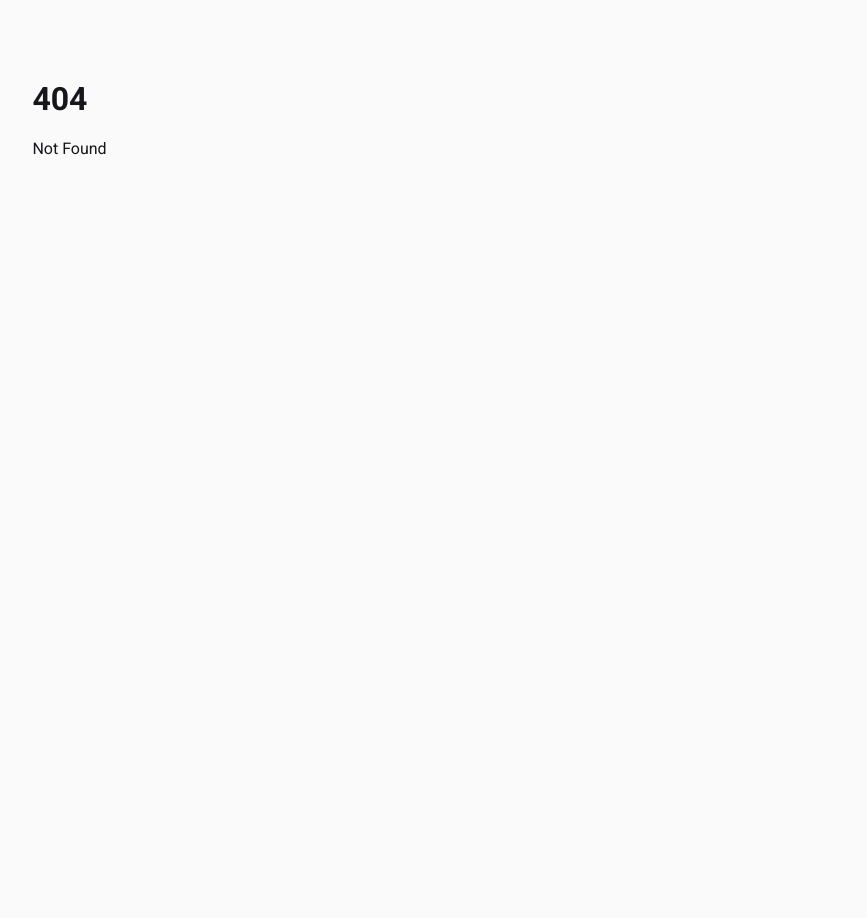
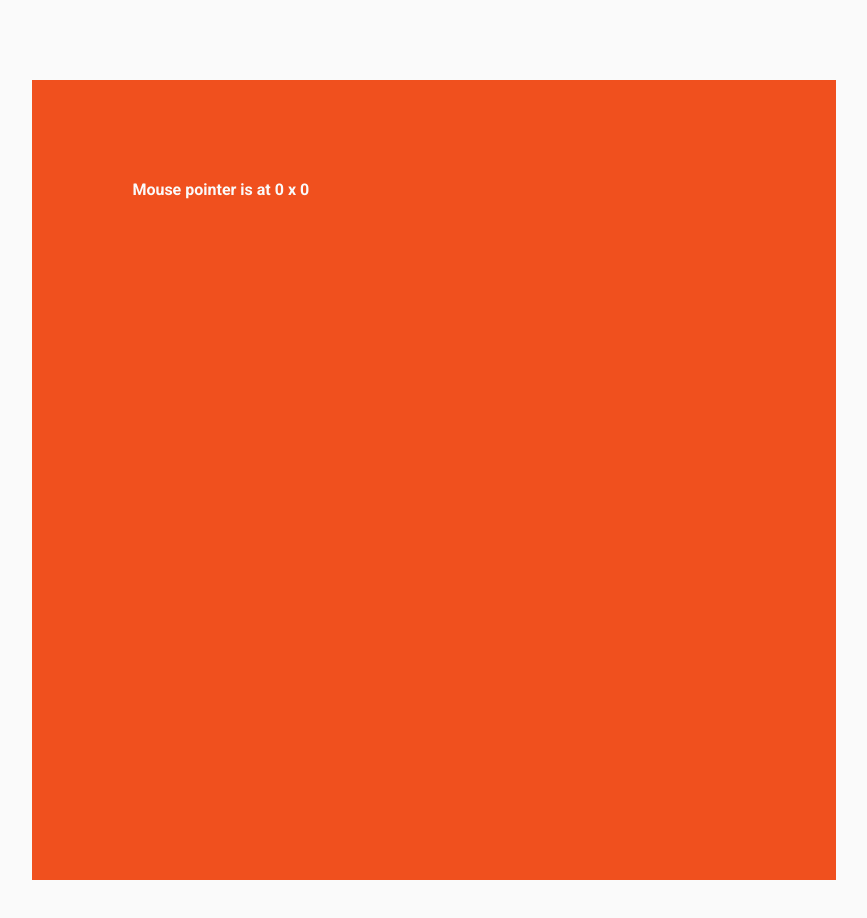
Before and after one commit to Miqueas/Learning-Notes, a SvelteKit app in the folder Svelte/: page /basic-svelte/events/dom-events in a window 1280 px wide. Before the commit this address had no page. Shown: the top 918 px of the page, without its empty margins (206-1073 px from the left). Before the commit the page ends 800 px from the top, so only its background shows below. Built offline with nearby package versions, Linux system fonts and the light colour scheme.

Commit message:
Svelte: added "dom events"

```diff
--- /dev/null
+++ b/Svelte/src/routes/basic-svelte/events/dom-events/+page.svelte
@@ -0,0 +1,24 @@
+<script>
+  let mouse = { x: 0, y: 0 }
+
+  function doHandleMouseMove(event) {
+    mouse.x = event.clientX
+    mouse.y = event.clientY
+  }
+</script>
+
+<main>
+  <div on:pointermove={doHandleMouseMove}>
+    Mouse pointer is at {mouse.x} x {mouse.y}
+  </div>
+</main>
+
+<style>
+  div {
+    color: #fafafa;
+    font-weight: bold;
+    padding: 100px;
+    height: 600px;
+    background-color: rgb(240, 80, 30);
+  }
+</style>
```
